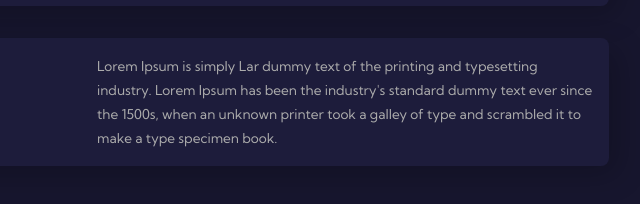
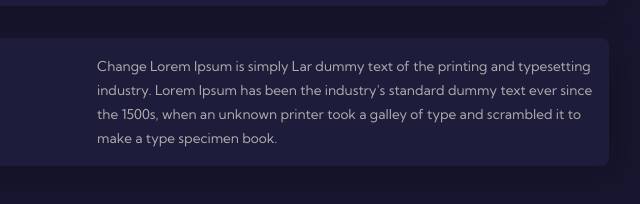
Before and after one commit to alinnealess/7DaysOfCode, a plain HTML site: page index.html in a window 1280 px wide. Shown: the part 540-744 px from the top of the page, 543-1183 px from the left. Drawn offline with Linux system fonts and the light colour scheme.

Commit message:
Mudança na descrição do terceiro filme

```diff
--- a/index.html
+++ b/index.html
@@ -90,7 +90,7 @@
           </div>
         </div>
         <div class="movie-description">
-          <span>Lorem Ipsum is simply Lar dummy text of the printing and typesetting industry. Lorem Ipsum has been the industry's standard dummy text ever since the 1500s, when an unknown printer took a galley of type and scrambled it to make a type specimen book.</span>
+          <span>Change Lorem Ipsum is simply Lar dummy text of the printing and typesetting industry. Lorem Ipsum has been the industry's standard dummy text ever since the 1500s, when an unknown printer took a galley of type and scrambled it to make a type specimen book.</span>
         </div>
       </div>
     </div>
```
